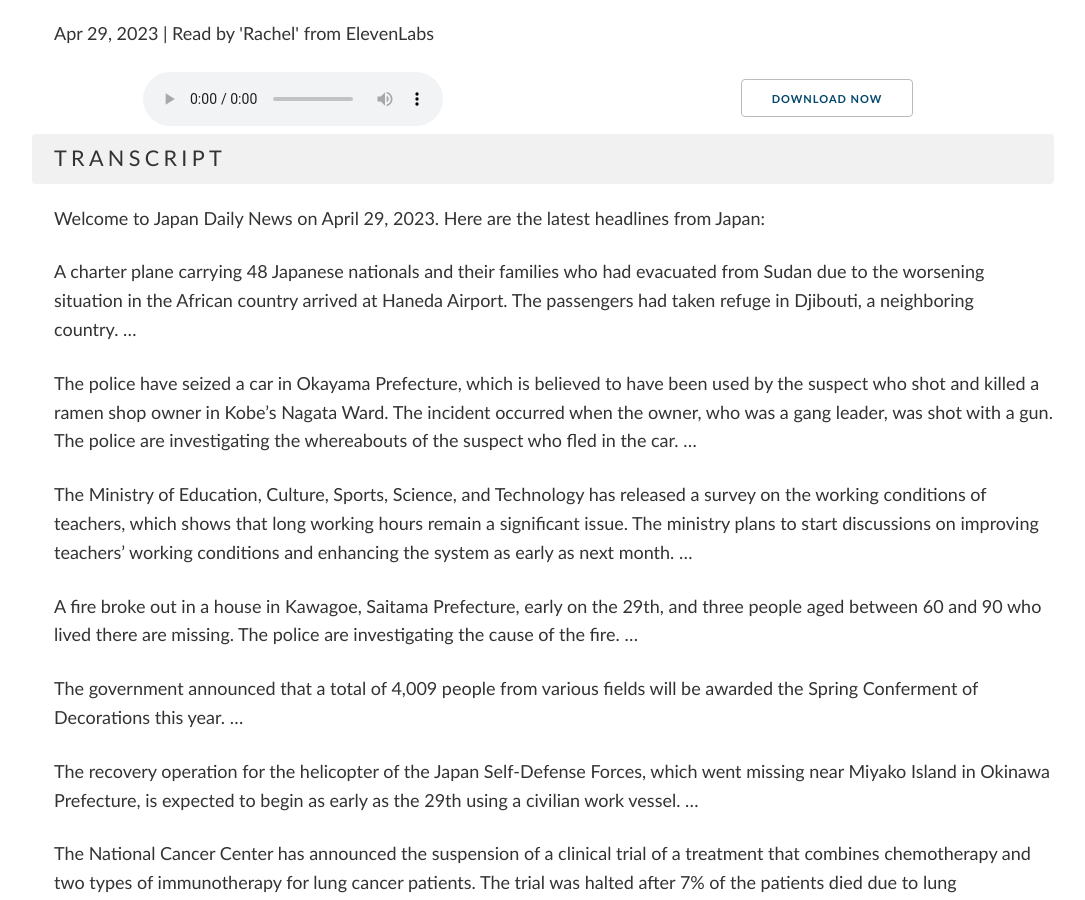
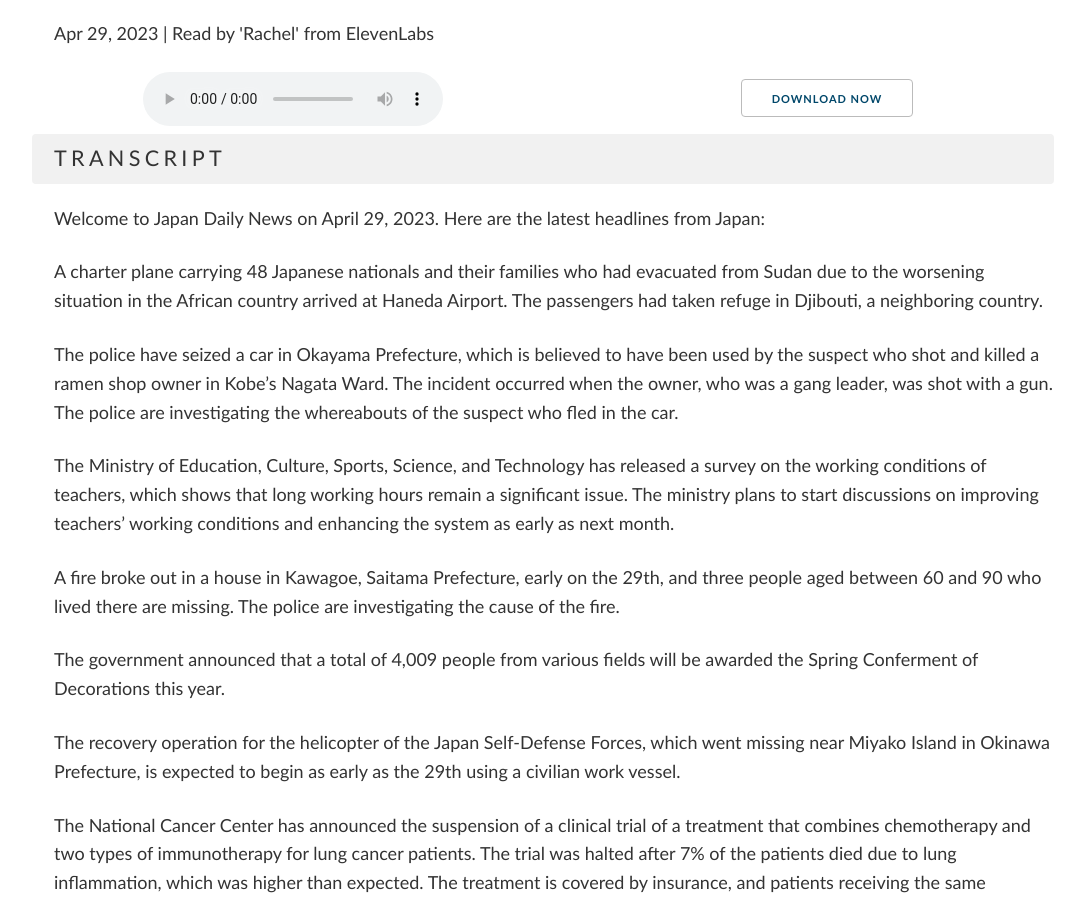
Before and after one commit to tagawa/JapanDailyNews, a Jekyll site: the page built from docs/_posts/2023-04-29-news.md, in a window 1280 px wide and 900 px high, scrolled down 467 px. Shown: the whole window, without its empty margins (86-1171 px from the left). Built offline with Jekyll 4.4.1, drawn with Linux system fonts in a browser that asks for light colours; comment, search, counter and statistics services are not loaded.

Commit message:
Removed ellipsis

```diff
--- a/docs/_posts/2023-04-29-news.md
+++ b/docs/_posts/2023-04-29-news.md
@@ -17,17 +17,17 @@ voices: "'Rachel' from ElevenLabs"
 
 Welcome to Japan Daily News on April 29, 2023. Here are the latest headlines from Japan:
 
-A charter plane carrying 48 Japanese nationals and their families who had evacuated from Sudan due to the worsening situation in the African country arrived at Haneda Airport. The passengers had taken refuge in Djibouti, a neighboring country. …
+A charter plane carrying 48 Japanese nationals and their families who had evacuated from Sudan due to the worsening situation in the African country arrived at Haneda Airport. The passengers had taken refuge in Djibouti, a neighboring country.
 
-The police have seized a car in Okayama Prefecture, which is believed to have been used by the suspect who shot and killed a ramen shop owner in Kobe's Nagata Ward. The incident occurred when the owner, who was a gang leader, was shot with a gun. The police are investigating the whereabouts of the suspect who fled in the car. …
+The police have seized a car in Okayama Prefecture, which is believed to have been used by the suspect who shot and killed a ramen shop owner in Kobe's Nagata Ward. The incident occurred when the owner, who was a gang leader, was shot with a gun. The police are investigating the whereabouts of the suspect who fled in the car.
 
-The Ministry of Education, Culture, Sports, Science, and Technology has released a survey on the working conditions of teachers, which shows that long working hours remain a significant issue. The ministry plans to start discussions on improving teachers' working conditions and enhancing the system as early as next month. …
+The Ministry of Education, Culture, Sports, Science, and Technology has released a survey on the working conditions of teachers, which shows that long working hours remain a significant issue. The ministry plans to start discussions on improving teachers' working conditions and enhancing the system as early as next month.
 
-A fire broke out in a house in Kawagoe, Saitama Prefecture, early on the 29th, and three people aged between 60 and 90 who lived there are missing. The police are investigating the cause of the fire. …
+A fire broke out in a house in Kawagoe, Saitama Prefecture, early on the 29th, and three people aged between 60 and 90 who lived there are missing. The police are investigating the cause of the fire.
 
-The government announced that a total of 4,009 people from various fields will be awarded the Spring Conferment of Decorations this year. …
+The government announced that a total of 4,009 people from various fields will be awarded the Spring Conferment of Decorations this year.
 
-The recovery operation for the helicopter of the Japan Self-Defense Forces, which went missing near Miyako Island in Okinawa Prefecture, is expected to begin as early as the 29th using a civilian work vessel. …
+The recovery operation for the helicopter of the Japan Self-Defense Forces, which went missing near Miyako Island in Okinawa Prefecture, is expected to begin as early as the 29th using a civilian work vessel.
 
 The National Cancer Center has announced the suspension of a clinical trial of a treatment that combines chemotherapy and two types of immunotherapy for lung cancer patients. The trial was halted after 7% of the patients died due to lung inflammation, which was higher than expected. The treatment is covered by insurance, and patients receiving the same treatment are advised to consult with their doctors.
 
```
